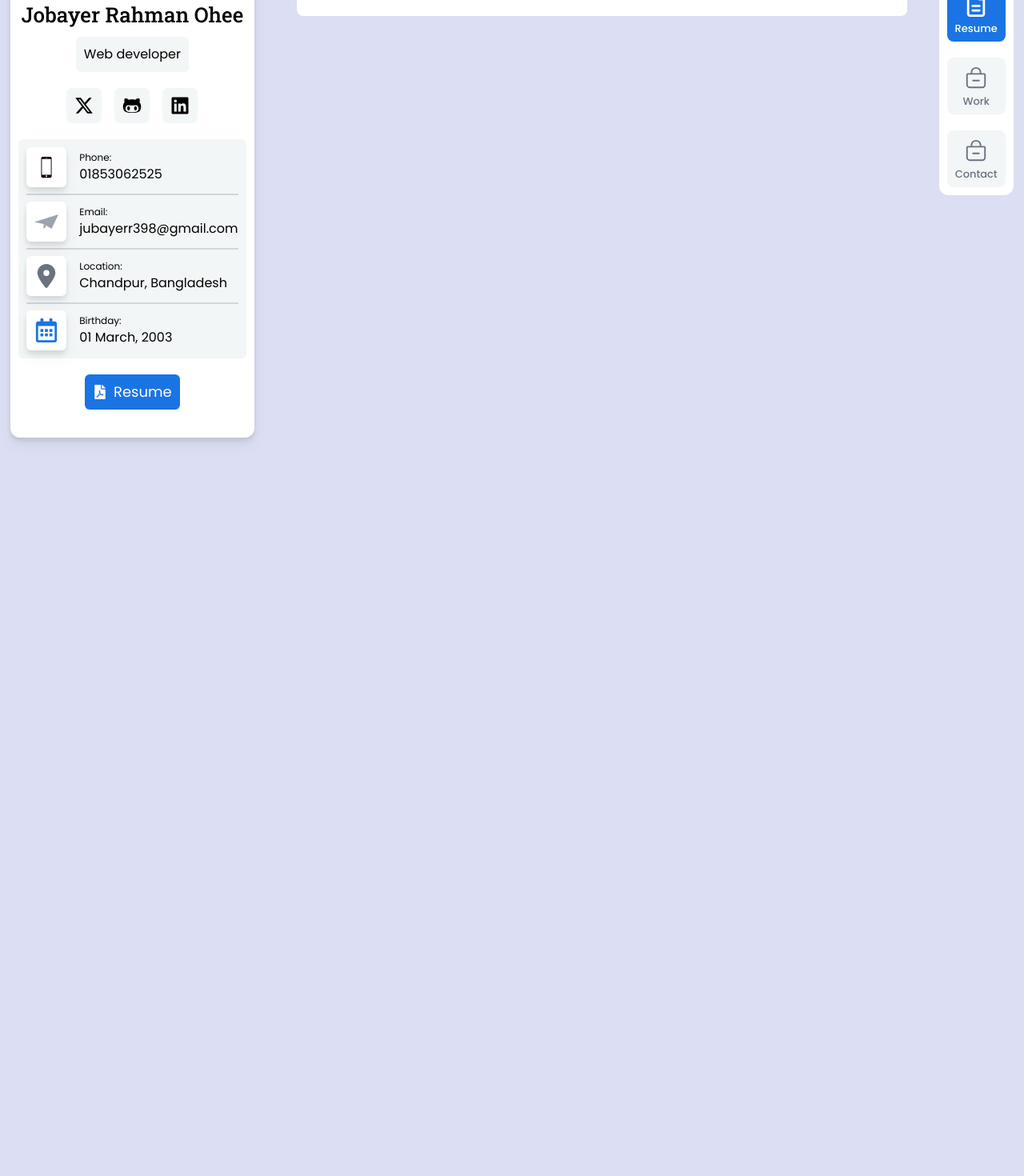
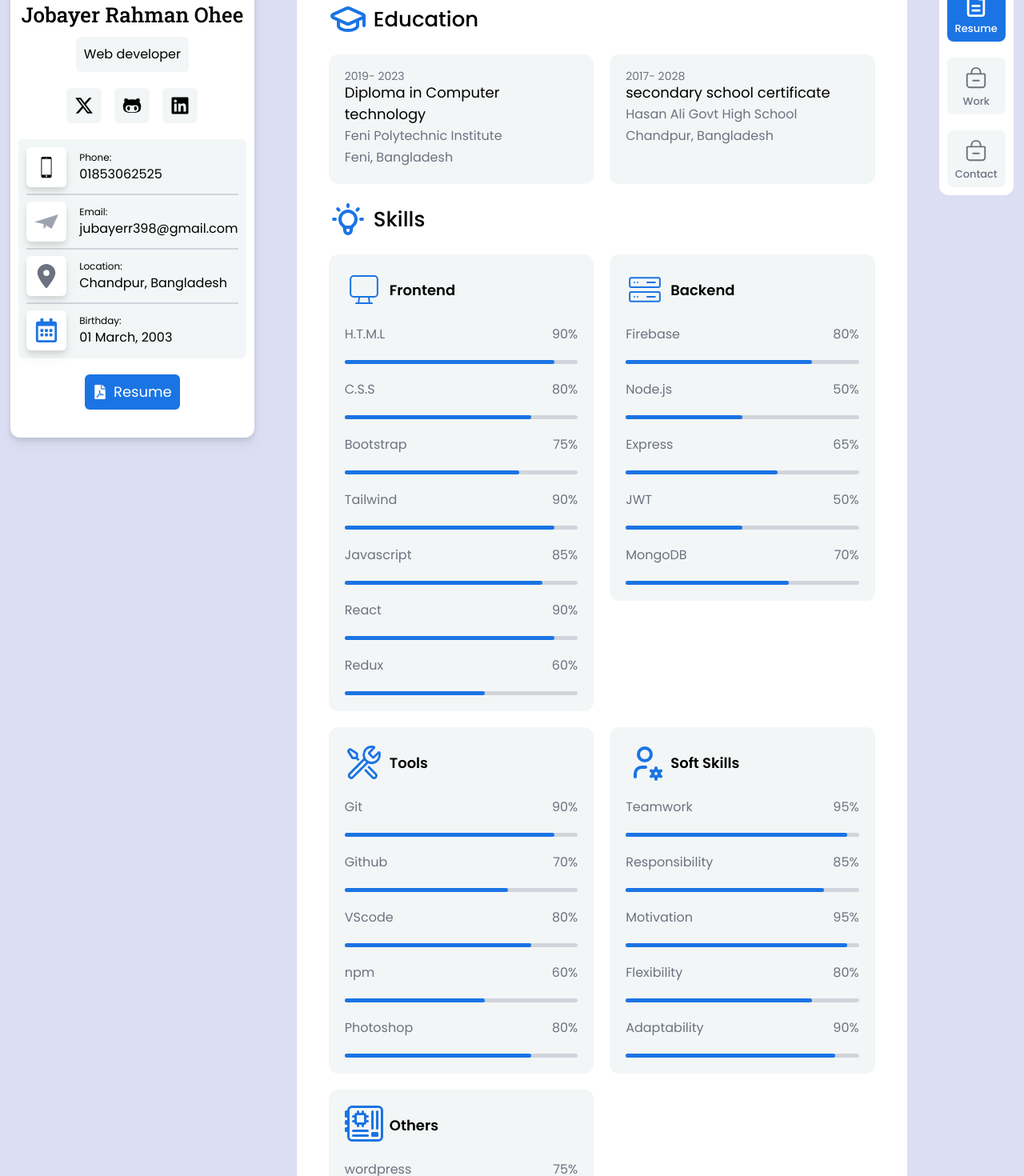
Before and after one commit to JubayerRahman/portfolioDesign1, a React (Vite) app: page /resume in a window 1280 px wide. Shown: the part 440-1910 px from the top of the page at 80% size. Before the commit the page ends 1187 px from the top, so only its background shows below. Built offline with nearby package versions, Linux system fonts and the light colour scheme.

Commit message:
completed the resume section.

```diff
--- /dev/null
+++ b/src/Components/Contact/SkillsBar/SkillsBar.jsx
@@ -0,0 +1,18 @@
+import React from 'react'
+
+const SkillsBar = ({name, percent}) => {
+  return (
+    <div className='w-full flex flex-col gap-5 mt-[20px] h-fit'>
+        <div className='flex justify-between items-center'>
+            <h1 className='text-[16px] leading-[24px] font-[400] text-gray-500'>{name}</h1>
+            <h1 className='text-[16px] leading-[24px] font-[400] text-gray-500'>{percent}</h1>
+        </div>
+        <div className='relative w-full'>
+        <div style={{width: percent}} className="bg-secondary h-[5px] rounded-xl absolute"></div>
+            <div className='w-full bg-gray-300 h-[5px] rounded-xl '></div>
+        </div>
+    </div>
+  )
+}
+
+export default SkillsBar
--- /dev/null
+++ b/src/Components/Educationbox/Educationbox.jsx
@@ -0,0 +1,14 @@
+import React from 'react'
+
+const Educationbox = ({startingYear, endingYear, name, location, subject}) => {
+  return (
+    <div className='bg-[#F3F6F6] p-[20px] rounded-xl w-full'>
+      <h1 className='text-[14px] leading-[14px] font-[400] text-gray-500'>{startingYear}- {endingYear}</h1>
+      <h1 className='text-[18px] leading-[27px] font-[400]'>{subject}</h1>
+      <h1 className='text-[16px] leading-[27px] font-[400] text-gray-500'>{name}</h1>
+      <h1 className='text-[16px] leading-[27px] font-[400] text-gray-500'>{location}</h1>
+    </div>
+  )
+}
+
+export default Educationbox
--- a/src/Components/Navigator/Navigator.jsx
+++ b/src/Components/Navigator/Navigator.jsx
@@ -9,7 +9,7 @@ import { NavLink } from "react-router-dom";
 
 const Navigator = () => {
   return (
-    <div className='bg-white p-[10px] rounded-xl flex flex-row md:flex-col justify-evenly md:gap-5 h-fit navBar'>
+    <div className='bg-white p-[10px] rounded-xl flex flex-row md:flex-col justify-evenly md:gap-5 h-fit md:sticky top-10 navBar'>
       <NavLink to="/" className="bg-defaultBg flex flex-col items-center gap-2 w-[23%] md:w-full p-[5px] md:p-[10px] text-gray-500 rounded-lg hover:bg-secondary hover:text-white duration-[0.5s] ease-out cursor-pointer">
         <h1 className="text-3xl"><CiUser/></h1>
         <h1  className="text-[13px] font-[500] leading-[13px]">About</h1>
--- a/src/Components/ProfileSection/ProfileSection.jsx
+++ b/src/Components/ProfileSection/ProfileSection.jsx
@@ -11,7 +11,7 @@ import { FaFilePdf } from "react-icons/fa";
 
 const ProfileSection = () => {
   return (
-    <div className="bg-white p-[10px] rounded-xl drop-shadow-lg flex items-center flex-col gap-5 w-[95vw] md:w-fit">
+    <div className="bg-white p-[10px] rounded-xl drop-shadow-lg flex items-center flex-col gap-5 w-[95vw] md:w-fit md:sticky top-60">
       <div className="flex flex-col items-center gap-2">
         <img className="h-[240px] w-[240px] rounded-md mt-[-50%] object-cover" src={image}/>
         <h1 className="specialFont text-[26px] font-[500] cursor-pointer">Jobayer Rahman Ohee</h1>
--- a/src/Components/Resume/Resume.jsx
+++ b/src/Components/Resume/Resume.jsx
@@ -1,10 +1,73 @@
 import React from 'react'
 import UnivercialTitle from '../UnivercialTitle/UnivercialTitle'
+import { LuGraduationCap } from "react-icons/lu";
+import { TbBulb } from "react-icons/tb";
+import { CiMonitor } from "react-icons/ci";
+import Educationbox from '../Educationbox/Educationbox';
+import SkillsBar from '../Contact/SkillsBar/SkillsBar';
+import { CiServer } from "react-icons/ci";
+import { VscTools } from "react-icons/vsc";
+import { TbUserCog } from "react-icons/tb";
+import { BsMotherboard } from "react-icons/bs";
+
+
+
+
 
 const Resume = () => {
   return (
-    <div>
+    <div className='flex flex-col gap-5'>
       <UnivercialTitle title="Resume"/>
+      <h1 className='flex gap-2 items-center text-[26px] leading-[36px] font-[500]'> <span className='text-secondary text-5xl'><LuGraduationCap/></span> Education</h1>
+      <div className='flex flex-col md:flex-row gap-5 justify-evenly'>
+        <Educationbox startingYear="2019" endingYear="2023" name="Feni Polytechnic Institute" location="Feni, Bangladesh" subject="Diploma in Computer technology"/>
+        <Educationbox startingYear="2017" endingYear="2028" name="Hasan Ali Govt High School" location="Chandpur, Bangladesh" subject="secondary school certificate"/>
+      </div>
+      <h1 className='flex gap-2 items-center text-[26px] leading-[36px] font-[500]'> <span className='text-secondary text-5xl'><TbBulb/></span> Skills</h1>
+      <div className='grid grid-cols-1 md:grid-cols-2 gap-5'>
+      <div className='bg-[#F3F6F6] p-[20px] rounded-xl w-full '>
+        <h1 className='text-[18px] leading-[27px] font-[600] flex items-center gap-2'><span className='text-secondary text-5xl'><CiMonitor/></span> Frontend</h1>
+        <SkillsBar name="H.T.M.L" percent="90%"/>
+        <SkillsBar name="C.S.S" percent="80%"/>
+        <SkillsBar name="Bootstrap" percent="75%"/>
+        <SkillsBar name="Tailwind" percent="90%"/>
+        <SkillsBar name="Javascript" percent="85%"/>
+        <SkillsBar name="React" percent="90%"/>
+        <SkillsBar name="Redux" percent="60%"/>
+      </div>
+      <div className='bg-[#F3F6F6] p-[20px] rounded-xl w-full h-fit'>
+        <h1 className='text-[18px] leading-[27px] font-[600] flex items-center gap-2'><span className='text-secondary text-5xl'><CiServer/></span> Backend</h1>
+        <SkillsBar name="Firebase" percent="80%"/>
+        <SkillsBar name="Node.js" percent="50%"/>
+        <SkillsBar name="Express" percent="65%"/>
+        <SkillsBar name="JWT" percent="50%"/>
+        <SkillsBar name="MongoDB" percent="70%"/>
+      </div>
+      <div className='bg-[#F3F6F6] p-[20px] rounded-xl w-full h-fit'>
+        <h1 className='text-[18px] leading-[27px] font-[600] flex items-center gap-2'><span className='text-secondary text-5xl'><VscTools/></span> Tools</h1>
+        <SkillsBar name="Git" percent="90%"/>
+        <SkillsBar name="Github" percent="70%"/>
+        <SkillsBar name="VScode" percent="80%"/>
+        <SkillsBar name="npm" percent="60%"/>
+        <SkillsBar name="Photoshop" percent="80%"/>
+      </div>
+      <div className='bg-[#F3F6F6] p-[20px] rounded-xl w-full h-fit'>
+        <h1 className='text-[18px] leading-[27px] font-[600] flex items-center gap-2'><span className='text-secondary text-5xl'><TbUserCog/></span> Soft Skills</h1>
+        <SkillsBar name="Teamwork" percent="95%"/>
+        <SkillsBar name="Responsibility" percent="85%"/>
+        <SkillsBar name="Motivation" percent="95%"/>
+        <SkillsBar name="Flexibility" percent="80%"/>
+        <SkillsBar name="Adaptability" percent="90%"/>
+      </div>
+      <div className='bg-[#F3F6F6] p-[20px] rounded-xl w-full h-fit'>
+        <h1 className='text-[18px] leading-[27px] font-[600] flex items-center gap-2'><span className='text-secondary text-5xl'><BsMotherboard/></span> Others</h1>
+        <SkillsBar name="wordpress" percent="75%"/>
+        <SkillsBar name="Microsoft Word" percent="85%"/>
+        <SkillsBar name="Microsoft Excel" percent="70%"/>
+        <SkillsBar name="Microsoft PowerPoint" percent="80%"/>
+        <SkillsBar name="Figma" percent="60%"/>
+      </div>
+      </div>
     </div>
   )
 }
```
